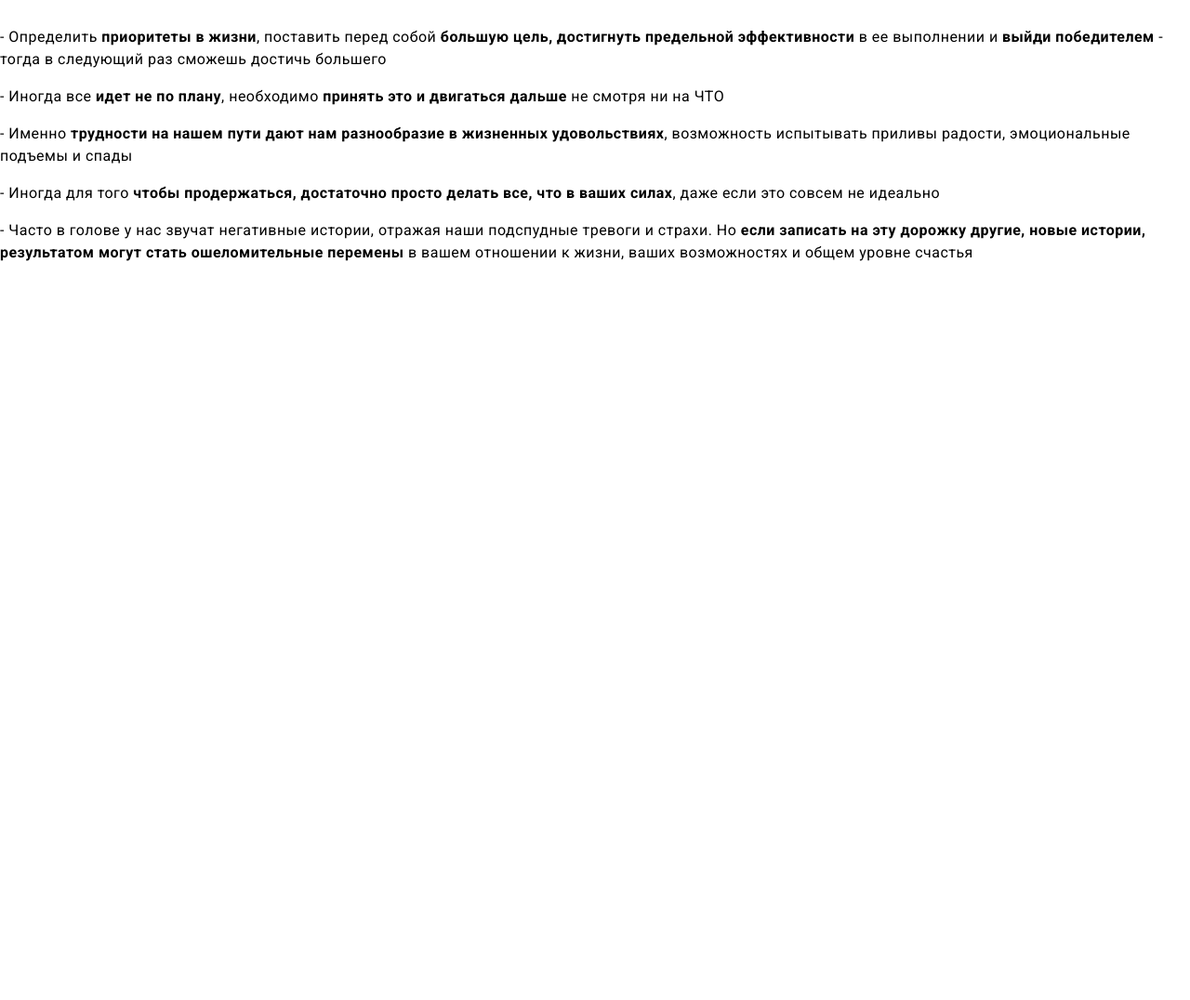
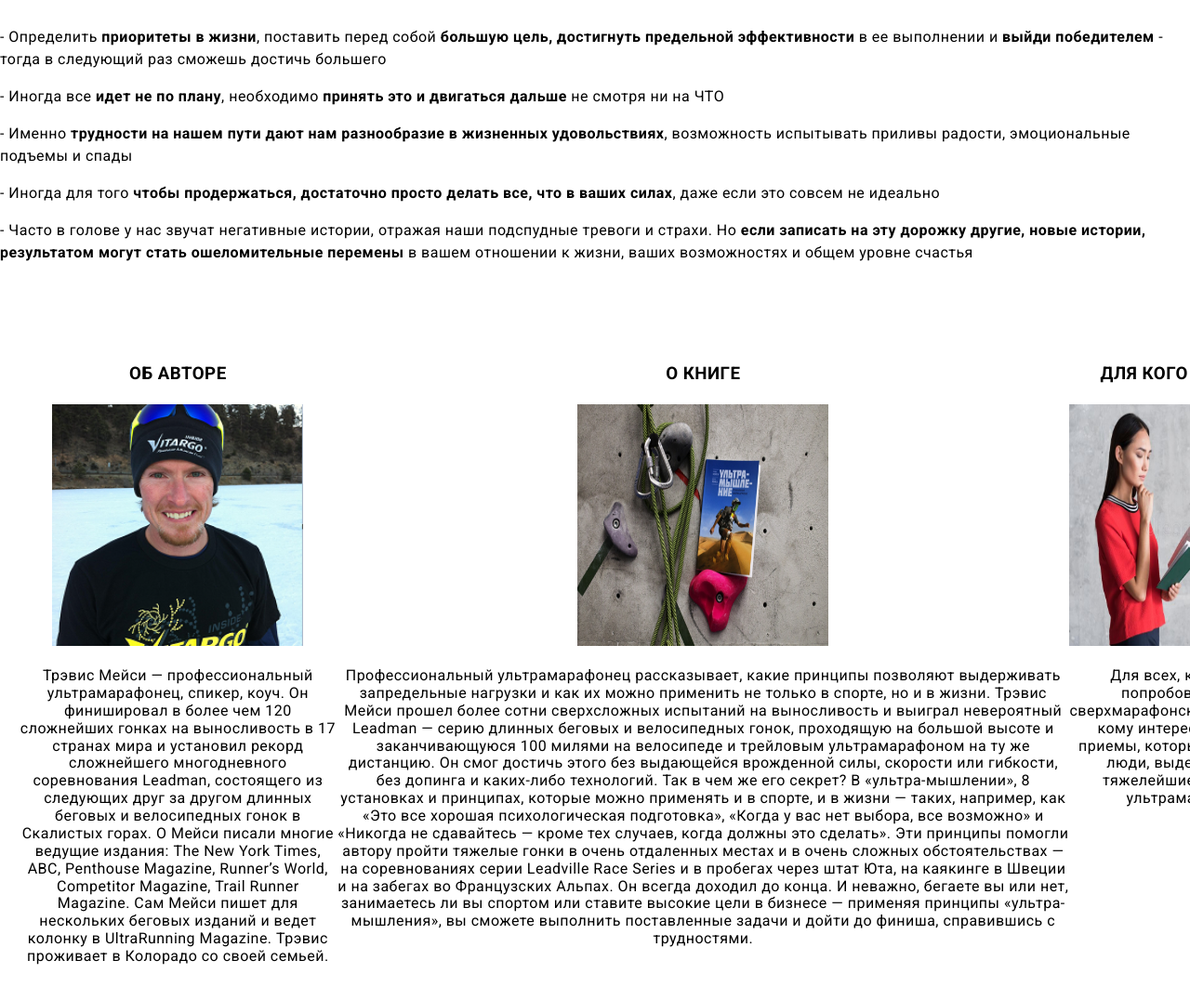
Before and after one commit to Art-Smirnov/FSDev28group2, a plain HTML site: page index.html in a window 1280 px wide. Shown: the part 4807-5883 px from the top of the page at 93% size. Before the commit the page ends 5107 px from the top, so only its background shows below. Drawn offline with nearby package versions, Linux system fonts and the light colour scheme.

Commit message:
вніс інформацію про книгу

```diff
--- a/css/style.css
+++ b/css/style.css
@@ -90,3 +90,28 @@ header {
 .exercises-text2 {
   margin-left: 70px;
 }
+
+/* section info */
+.info {
+  text-align: center;
+}
+.info-title {
+  display: none;
+}
+.box-info {
+  display: flex;
+  justify-content: space-between;
+  padding: 0;
+  margin: 0;
+}
+.info-text {
+  list-style-type: none;
+  position: relative;
+  margin: 0;
+  padding: 0;
+}
+.info-about {
+  font-weight: 400;
+  font-size: 16px;
+  line-height: 1.18;
+}
--- a/index.html
+++ b/index.html
@@ -226,8 +226,66 @@
               <p> - Часто в голове у нас звучат негативные истории, отражая наши подспудные тревоги и страхи. Но <span style="font-weight: bold">если записать на эту дорожку другие, новые истории, результатом могут стать ошеломительные перемены</span> в вашем отношении к жизни, ваших возможностях и общем уровне счастья
               </p>
         </div>
+        <!-- Секция о Авторе и Книге -->
       </section>
+     <section class="info">
+       <div class="container">
+         <h2 class="info-title">Информация</h2>
+         <ul class="box-info">
+           <li class="info-text">
+             <h3 class="title">ОБ АВТОРЕ</h3>
+            <img src="image/avtor-trevis-mejsi.png"
+            alt="фото мейси"
+            class="foto"
+            width="270"
+              height="260">
+            <p class="info-about">Трэвис Мейси — профессиональный ультрамарафонец, спикер, коуч. Он финишировал в более чем 120 сложнейших гонках на
+            выносливость в 17 странах мира и установил рекорд сложнейшего многодневного соревнования Leadman, состоящего из
+            следующих друг за другом длинных беговых и велосипедных гонок в Скалистых горах.
 
+            О Мейси писали многие ведущие издания: The New York Times, ABC, Penthouse Magazine, Runner’s World, Competitor Magazine,
+            Trail Runner Magazine. Сам Мейси пишет для нескольких беговых изданий и ведет колонку в UltraRunning Magazine. Трэвис
+            проживает в Колорадо со своей семьей.</p>
+          </li>
+           <li class="info-text win">
+             <h3 class="title">О КНИГЕ</h3>
+            <img src="image/infobook.png"
+            alt="книга автора"
+             class="foto"
+             width="270"
+              height="260">
+            <p class="info-about">Профессиональный ультрамарафонец рассказывает, какие принципы позволяют выдерживать запредельные нагрузки и как их можно
+            применить не только в спорте, но и в жизни.
+
+            Трэвис Мейси прошел более сотни сверхсложных испытаний на выносливость и выиграл невероятный Leadman — серию длинных
+            беговых и велосипедных гонок, проходящую на большой высоте и заканчивающуюся 100 милями на велосипеде и трейловым
+            ультрамарафоном на ту же дистанцию. Он смог достичь этого без выдающейся врожденной силы, скорости или гибкости, без
+            допинга и каких-либо технологий.
+
+            Так в чем же его секрет? В «ультра-мышлении», 8 установках и принципах, которые можно применять и в спорте, и в жизни —
+            таких, например, как «Это все хорошая психологическая подготовка», «Когда у вас нет выбора, все возможно» и «Никогда не
+            сдавайтесь — кроме тех случаев, когда должны это сделать».
+
+            Эти принципы помогли автору пройти тяжелые гонки в очень отдаленных местах и в очень сложных обстоятельствах — на
+            соревнованиях серии Leadville Race Series и в пробегах через штат Юта, на каякинге в Швеции и на забегах во Французских
+            Альпах. Он всегда доходил до конца. И неважно, бегаете вы или нет, занимаетесь ли вы спортом или ставите высокие цели в
+            бизнесе — применяя принципы «ультра-мышления», вы сможете выполнить поставленные задачи и дойти до финиша, справившись с
+            трудностями.</p>
+          </li>
+           <li class="info-text">
+             <h3 class="title">ДЛЯ КОГО ЭТА КНИГА </h3>
+             <img src="image/infofoto.jpg"
+             alt="думает что прочесть "
+              class="foto"
+              width="270"
+              height="260">
+             <p class="info-about">Для всех, кто хотел бы попробовать себя в сверхмарафонском беге.
+
+            Для тех, кому интересны методы и приемы, которыми пользуются люди, выдерживающие тяжелейшие нагрузки на ультрамарафонах.</p>
+            </li>
+        </ul>
+       </div>
+     </section>
     </main>
     <!-- Підвал сайту -->
     <footer></footer>
```
Also changed, not shown: image/avtor-trevis-mejsi.png (added), image/infobook.png (added), image/infofoto.jpg (added), 2 other files.
